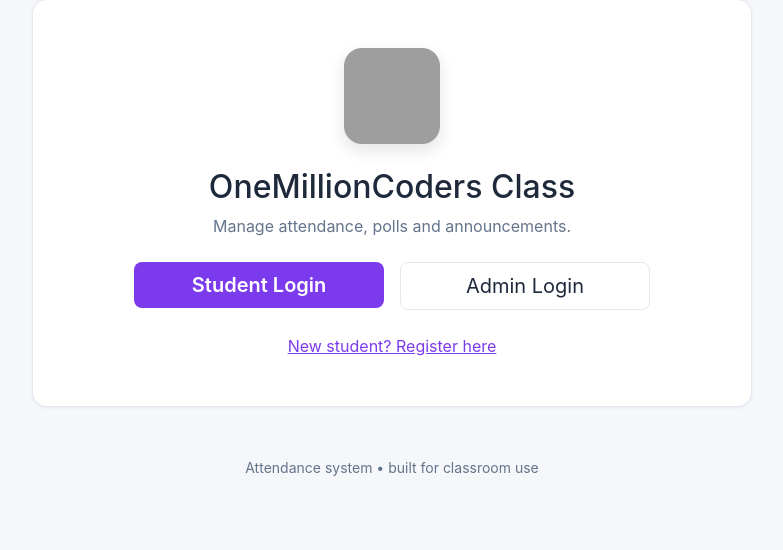
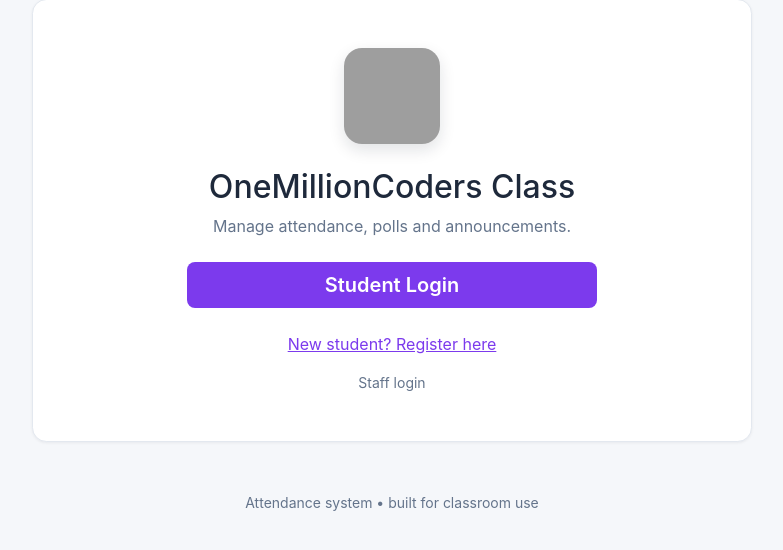
Before and after one commit to Prince4-creator/Classroom-App, a Flask app: page / in a window 1280 px wide. Shown: the part 110-660 px from the top of the page, without its empty margins (248-1031 px from the left). Run offline with Flask 3, Linux system fonts and the light colour scheme; some libraries are stand-ins or nearby versions; grey boxes are pictures that could not be loaded.

Commit message:
update components

```diff
--- a/app.py
+++ b/app.py
@@ -1569,7 +1569,8 @@ def admin_panel():
     recent_events = get_recent_auth_events(5)
     student_signup_url = f"{get_accessible_host_url()}{url_for('student_register')}"
     smtp_status = bool(SMTP_SERVER and SMTP_USERNAME and SMTP_PASSWORD)
-    return render_template('admin_dashboard.html', stats=stats, smtp_status=smtp_status, email_from=EMAIL_FROM, auth_events=recent_events, student_signup_url=student_signup_url)
+    default_password_warning = bool(verify_user('admin', 'admin123'))
+    return render_template('admin_dashboard.html', stats=stats, smtp_status=smtp_status, email_from=EMAIL_FROM, auth_events=recent_events, student_signup_url=student_signup_url, default_password_warning=default_password_warning)
 
 @app.route('/admin/courses/delete', methods=['POST'])
 def admin_delete_course():
--- a/templates/login_choice.html
+++ b/templates/login_choice.html
@@ -7,16 +7,16 @@
         <h1 class="h2 mb-2">OneMillionCoders Class</h1>
         <p class="text-muted mb-4">Manage attendance, polls and announcements.</p>
         <div class="row g-3 justify-content-center">
-            <div class="col-12 col-md-5">
+            <div class="col-12 col-md-8">
                 <a href="/student/login" class="btn app-btn btn-lg w-100">Student Login</a>
-            </div>
-            <div class="col-12 col-md-5">
-                <a href="/admin/login" class="btn btn-outline-light btn-lg w-100">Admin Login</a>
             </div>
         </div>
         <div class="mt-4">
             <a href="/student/register">New student? Register here</a>
         </div>
+        <div class="mt-3 small">
+            <a href="/admin/login" class="text-muted text-decoration-none">Staff login</a>
+        </div>
     </div>
 </div>
 {% endblock %}
```
Also changed, not shown: templates/admin_dashboard.html (+9 -0 lines), templates/index.html (+4 -4 lines), tests/test_security_fixes.py (+20 -0 lines).
